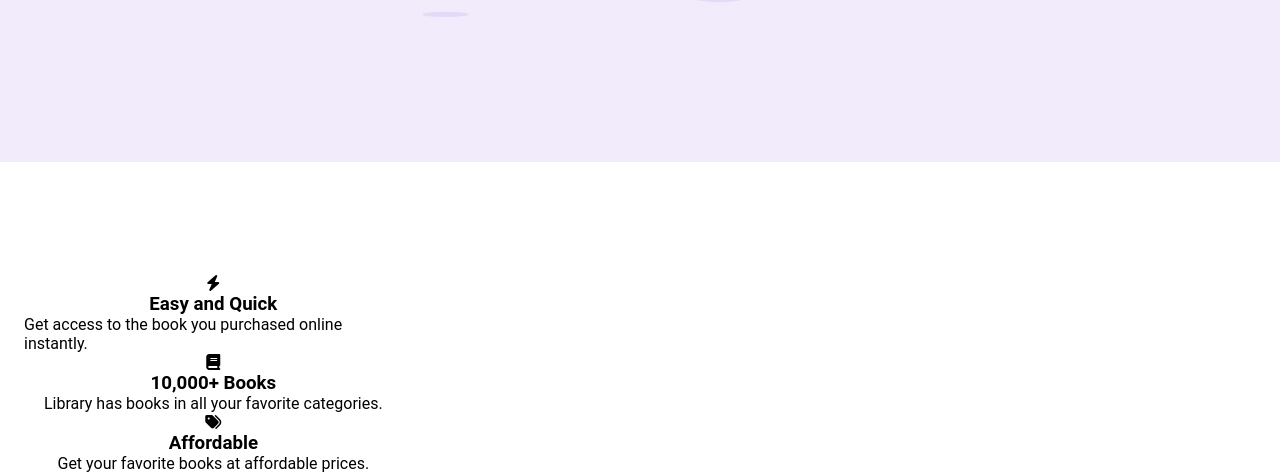
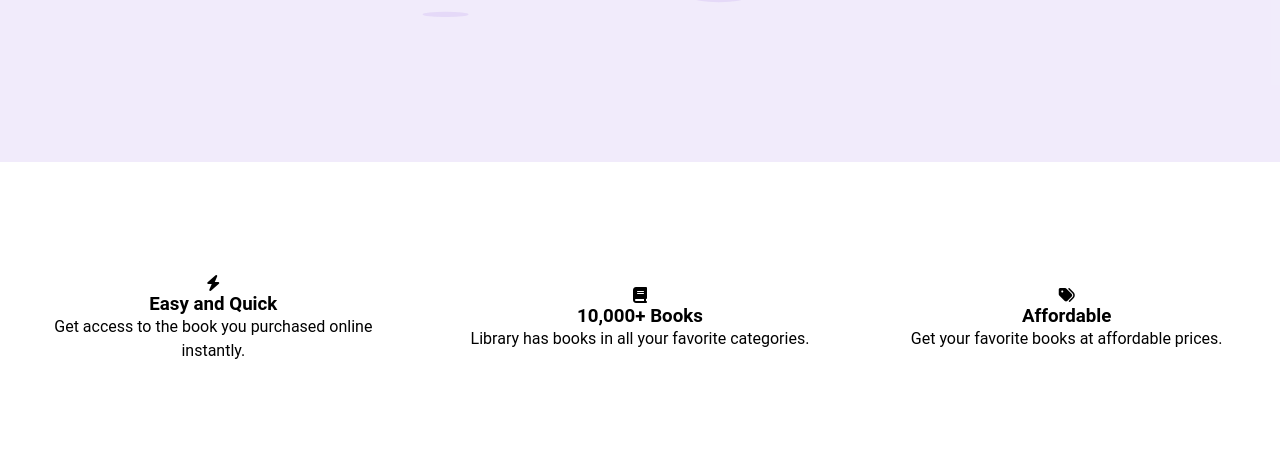
Before and after one commit to aleidaliz6363-png/FES-library, a plain HTML site: page index.html in a window 1280 px wide. Shown: the part 932-1405 px from the top of the page. After the commit the page ends 1295 px from the top, so only its background shows below. Drawn offline with Linux system fonts and the light colour scheme.

Commit message:
Update style.css with new highlights and layout styles

```diff
--- a/style.css
+++ b/style.css
@@ -137,10 +137,10 @@ button:active{
 }
 
 /*
-  Highlights
+Highlights
 */
 
-.highlight_wrapper {
+.highlight__wrapper {
   display: flex;
 }
 
@@ -151,10 +151,12 @@ button:active{
   align-items: center;
   justify-content: center;
   flex-direction: column;
+  text-align: center;
 }
 
 .highlight_img {
   border: 2px solid #7342d6;
+  color: #7342d6;
   width: 100px;
   height: 100px;
  align-items: center;
@@ -168,3 +170,7 @@ button:active{
   font-size: 20px;
   margin-bottom: 16px;
 }
+
+.highlight__para {
+  line-height: 1.5;
+}
```
